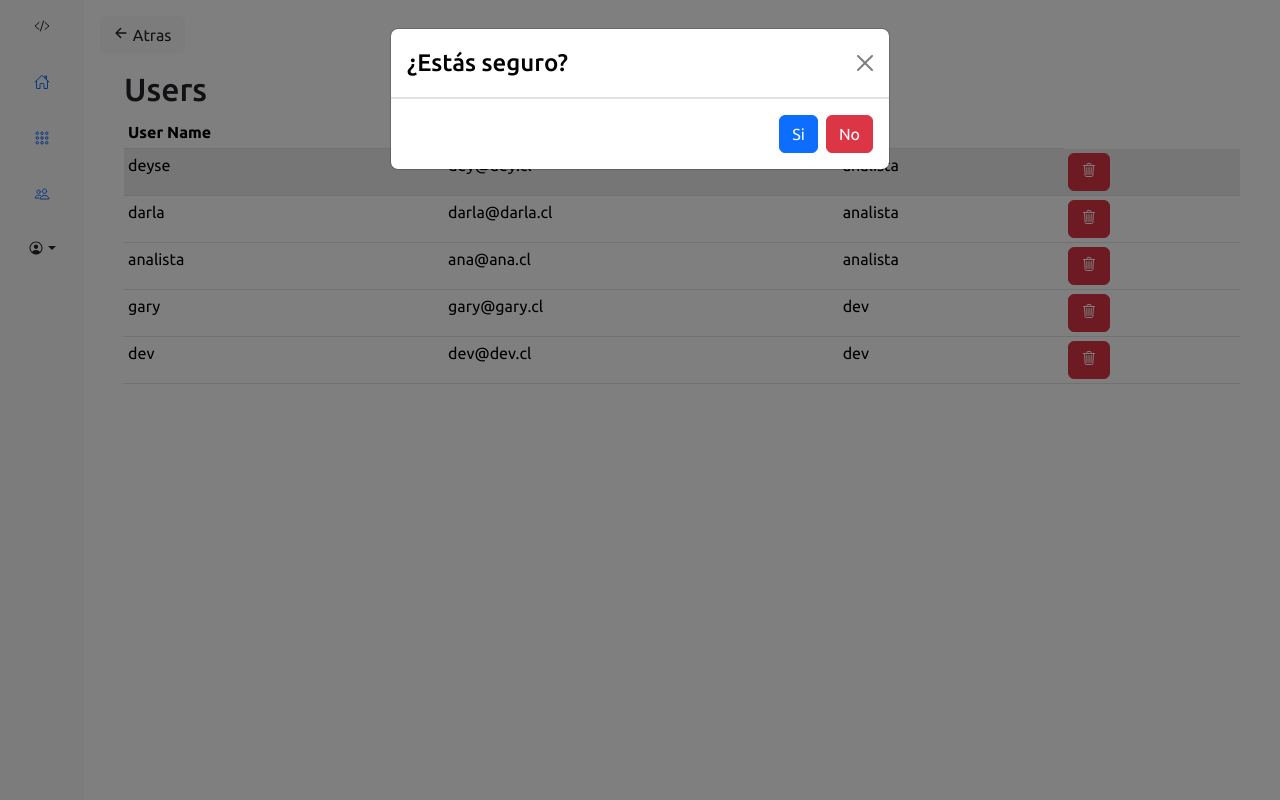
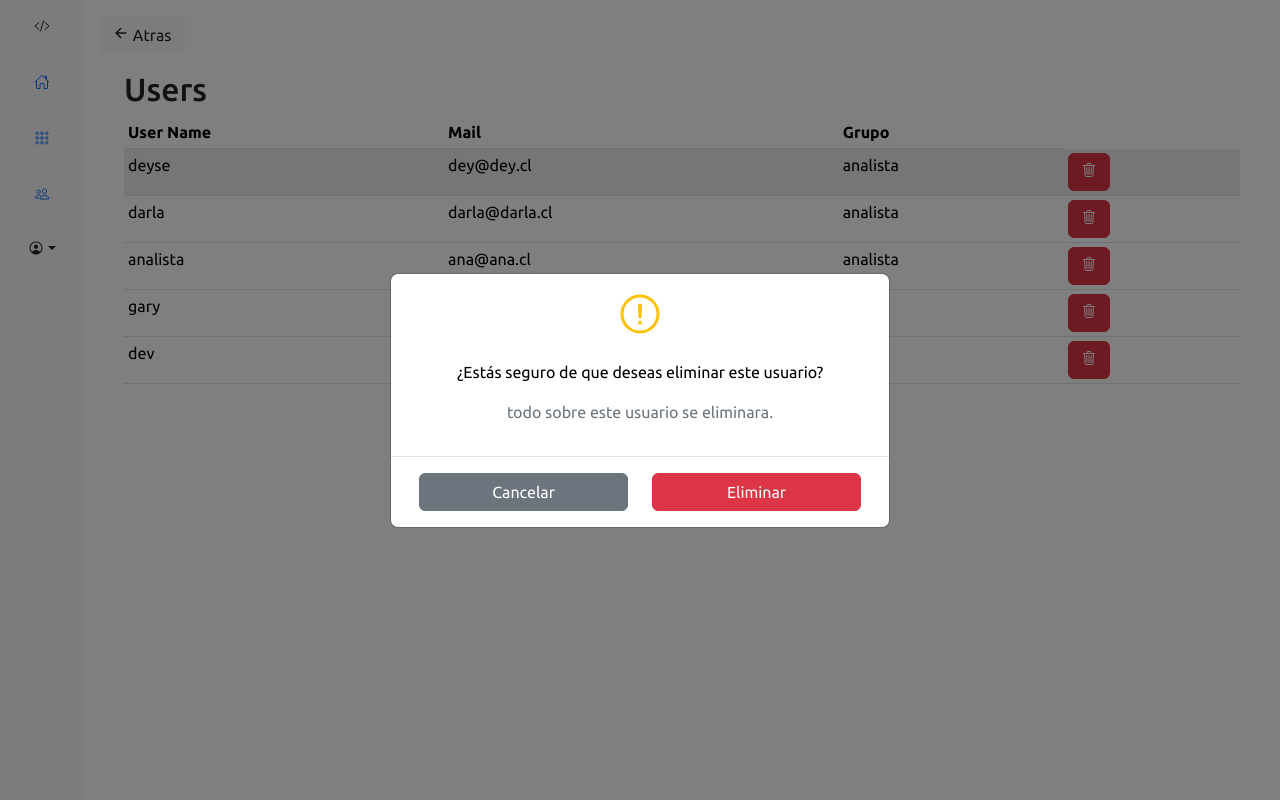
Before and after one commit to GaryVillegas/QAtest, a Django app: page /deleteuserpanel in a window 1280 px wide, after a click that opens the changed part. Run offline with Django 5.2, Linux system fonts and the light colour scheme; data comes from the database, SQL or seed files in the repository; both versions use the stored data as it was after the commit.

Commit message:
Se agrega contenido para frontend

```diff
--- a/qatest/core/templates/core/admin/addproject.html
+++ b/qatest/core/templates/core/admin/addproject.html
@@ -119,7 +119,7 @@
                   <form method="POST" class="form">
                     {% csrf_token %} {{projectform.as_p}}
                     <div class="d-flex justify-content-center">
-                      <button type="submit" class="btn btn-secondary my-2">
+                      <button type="submit" class="btn btn-dark my-2">
                         Añadir Proyecto
                       </button>
                     </div>
--- a/qatest/core/templates/core/admin/deleteuserpanel.html
+++ b/qatest/core/templates/core/admin/deleteuserpanel.html
@@ -141,39 +141,43 @@
                       </button>
                       <!-- The Modal -->
                       <div class="modal" id="myModal">
-                        <div class="modal-dialog">
+                        <div class="modal-dialog modal-dialog-centered">
                           <div class="modal-content">
-                            <!-- Modal Header -->
-                            <div class="modal-header">
-                              <h4 class="modal-title">¿Estás seguro?</h4>
-                              <button
-                                type="button"
-                                class="btn-close"
-                                data-bs-dismiss="modal"
-                              ></button>
+                            <div class="modal-body">
+                              <div class="container text-center">
+                                <ion-icon
+                                  name="alert-circle-outline"
+                                  class="text-warning"
+                                  style="font-size: 3rem"
+                                ></ion-icon>
+                                <p class="mt-3">
+                                  ¿Estás seguro de que deseas eliminar este
+                                  usuario?
+                                </p>
+                                <p class="mt-3 text-secondary">
+                                  todo sobre este usuario se eliminara.
+                                </p>
+                              </div>
                             </div>
-
-                            <!-- Modal footer -->
                             <div class="modal-footer">
-                              <button
-                                type="button"
-                                class="btn btn-primary"
-                                data-bs-dismiss="modal"
-                              >
-                                <a
-                                  href="{% url 'deleteuser' user.id %}"
-                                  class="text-decoration-none text-light"
-                                >
-                                  Si
-                                </a>
-                              </button>
-                              <button
-                                type="button"
-                                class="btn btn-danger"
-                                data-bs-dismiss="modal"
-                              >
-                                No
-                              </button>
+                              <div class="row w-100">
+                                <div class="col">
+                                  <button
+                                    type="button"
+                                    class="btn btn-secondary w-100"
+                                    data-bs-dismiss="modal"
+                                  >
+                                    Cancelar
+                                  </button>
+                                </div>
+                                <div class="col">
+                                  <a
+                                    href="{% url 'deleteuser' user.id %}"
+                                    class="btn btn-danger w-100 text-decoration-none text-light"
+                                    >Eliminar</a
+                                  >
+                                </div>
+                              </div>
                             </div>
                           </div>
                         </div>
--- a/qatest/core/templates/registration/adduser.html
+++ b/qatest/core/templates/registration/adduser.html
@@ -122,7 +122,7 @@
                   <form method="POST" autocomplete="off">
                     {% csrf_token %} {{usercreate.as_p}}
                     <div class="d-flex justify-content-center">
-                      <button type="submit" class="btn btn-secondary my-2">
+                      <button type="submit" class="btn btn-dark my-2">
                         Añadir Usuario
                       </button>
                     </div>
```
Also changed, not shown: qatest/core/templates/core/admin/deleteprojectpanel.html (+34 -30 lines), qatest/core/templates/core/admin/projects.html (+4 -4 lines), qatest/core/templates/core/admin/users.html (+4 -4 lines), qatest/db.sqlite3.
